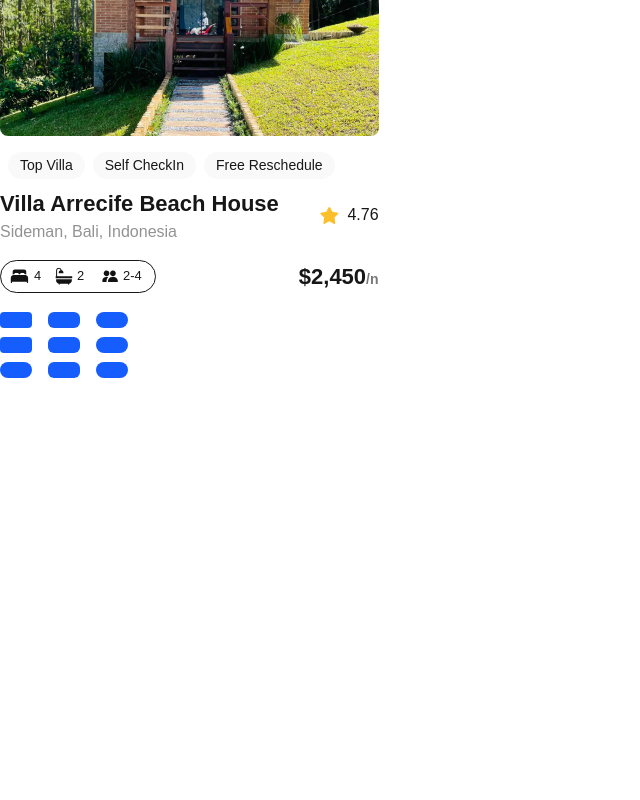
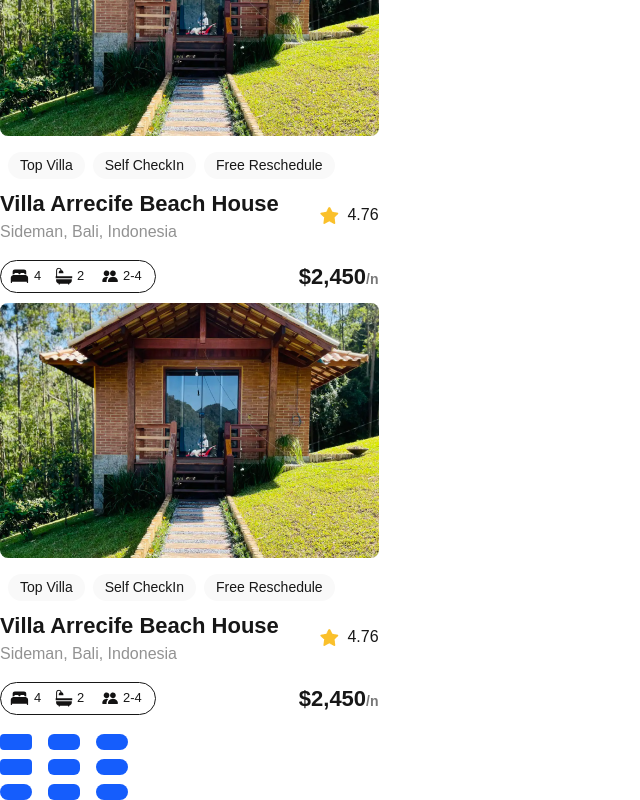
Before and after one commit to Reindolf590/alx-project-0x00-setup, a Next.js app in the folder alx-project-0x00/: page /landing in a window 1280 px wide. Shown: the part 569-1369 px from the top of the page, without its empty margins (0-640 px from the left). Before the commit the page ends 947 px from the top, so only its background shows below. Built offline with nearby package versions, Linux system fonts and the light colour scheme.

Commit message:
Update landing.tsx

```diff
--- a/alx-project-0x00/pages/landing.tsx
+++ b/alx-project-0x00/pages/landing.tsx
@@ -1,34 +1,35 @@
-import React from "react"
-import Card from "@/components/Card"
-import Button from "@/components/Button"
+import Card from "@/components/Card";
+import Button from "@/components/Button";
 
-const Landing: React.FC =  () => {
+const Landing: React.FC = () => {
   return (
     <div>
-      <h1 className=" text-xl font-extralight">Landing Page</h1>
-      <Card  />
-      <Card  />
+      <h1 className="text-xl font-extralight">Landing Page</h1>
+
+      {/* Card component usage */}
+      <Card />
+      <Card />
+      <Card />
+
       <div className="space-x-4">
         <Button title="Small - sm" styles="text-sm rounded-sm" />
         <Button title="Small - md" styles="text-sm rounded-md" />
         <Button title="Small - full" styles="text-sm rounded-full" />
       </div>
 
-      {/* Medium Buttons */}
       <div className="space-x-4">
         <Button title="Medium - sm" styles="text-base rounded-sm" />
         <Button title="Medium - md" styles="text-base rounded-md" />
         <Button title="Medium - full" styles="text-base rounded-full" />
       </div>
 
-      {/* Large Buttons */}
       <div className="space-x-4">
         <Button title="Large - sm" styles="text-lg rounded-lg" />
         <Button title="Large - md" styles="text-lg rounded-md" />
         <Button title="Large - full" styles="text-lg rounded-full" />
       </div>
+    </div>
+  );
+};
 
-    </div>
-  )
-}
-export default Landing
+export default Landing;
```
